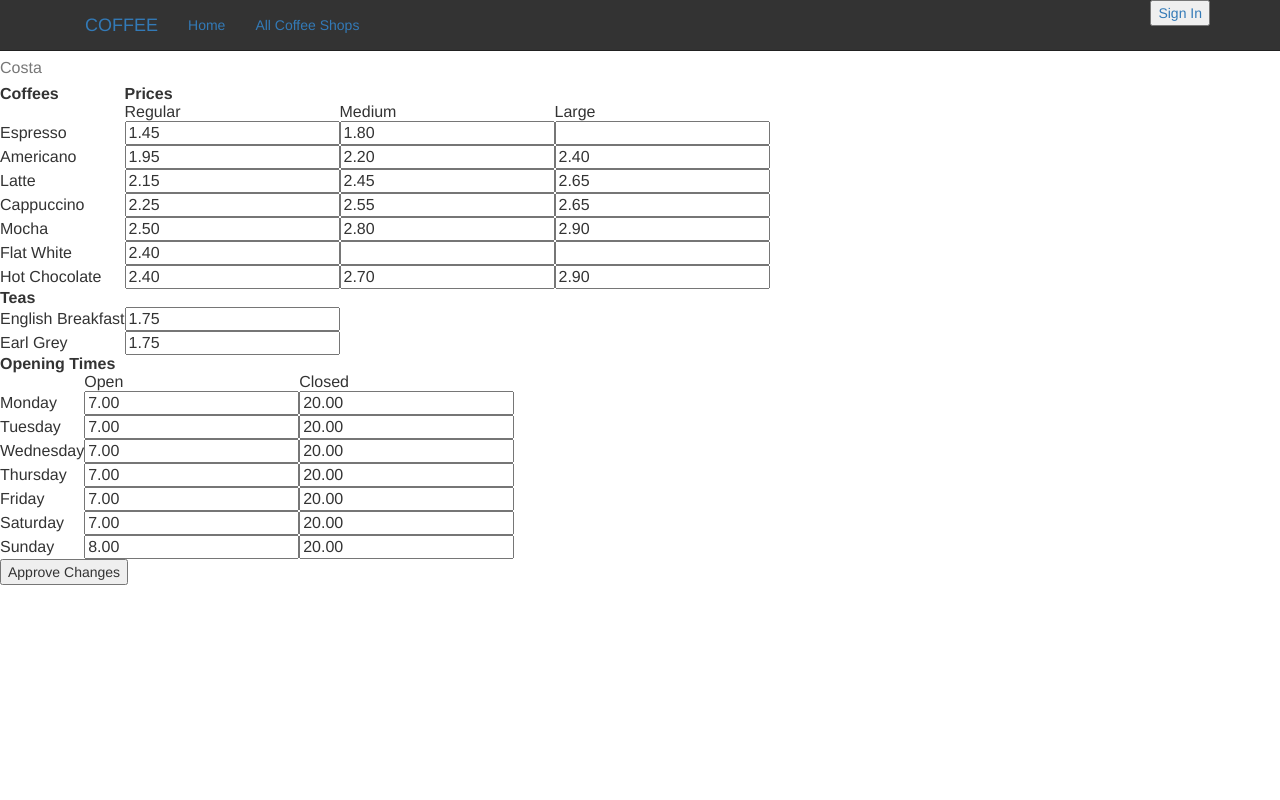
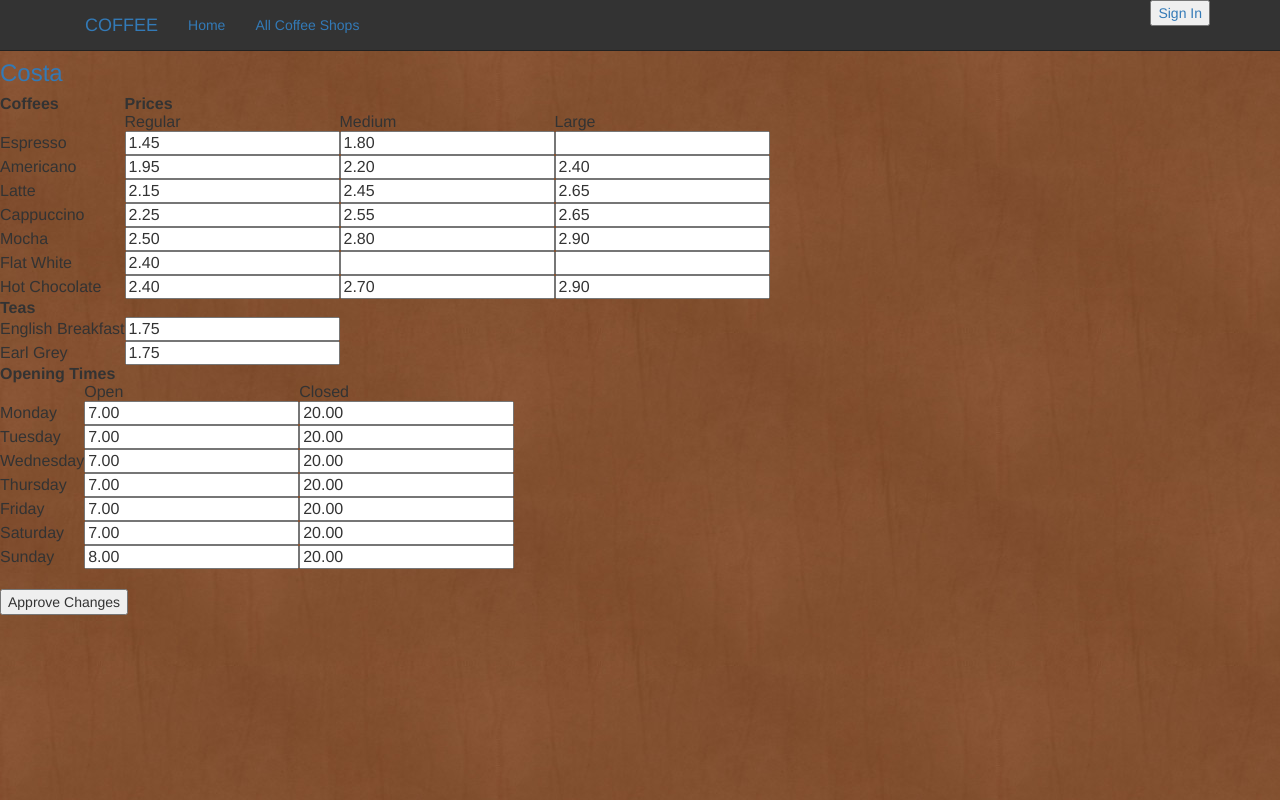
Before and after one commit to NickyBrownlie/Nicky_Brownlie_set09103_coursework2, a Flask app: page /adminchange/Costa/ in a window 1280 px wide. Run offline with Flask 2, Linux system fonts and the light colour scheme; parts of the project's set-up code (start-up, migrations or seed data) failed here and were passed over; some libraries are stand-ins or nearby versions.

Commit message:
Added background images and formatting for admin pages

```diff
--- a/src/templates/adminpage.html
+++ b/src/templates/adminpage.html
@@ -2,6 +2,18 @@
 {% block content %}
 <html>
 <head>
+<style>
+  body{
+    background-image: url("/static/images/brownbackground.jpg");
+  }
+  th, td, tr{
+    background color: #fff;
+  }
+  caption{
+    color: #337AB7;
+    font-size: 150%;
+  }
+</style>
 </head>
 
 <body>
@@ -120,6 +132,7 @@
     <td><input type="text" name="SundayC" value="{{var1.SundayC}}"</td>
   </tr>
 </table>
+<br>
 <input type="submit" value="Approve Changes">
 </form>
 
```
Also changed, not shown: src/templates/adminallcoffee.html (+12 -1 lines).
